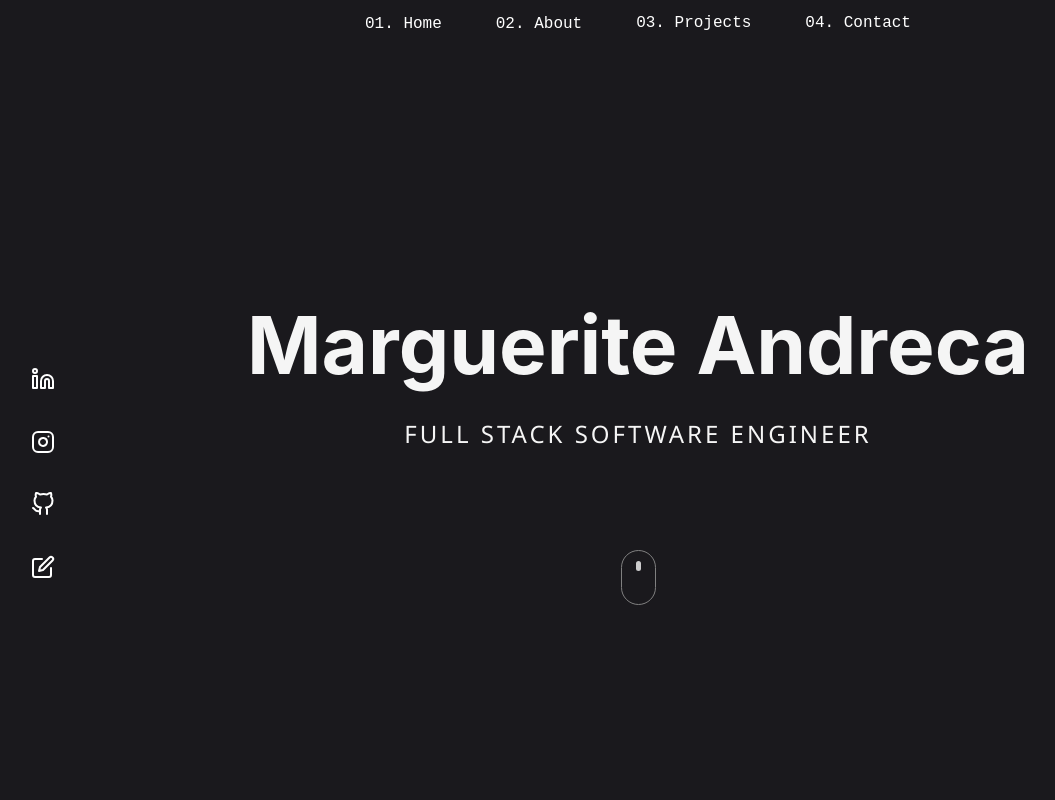
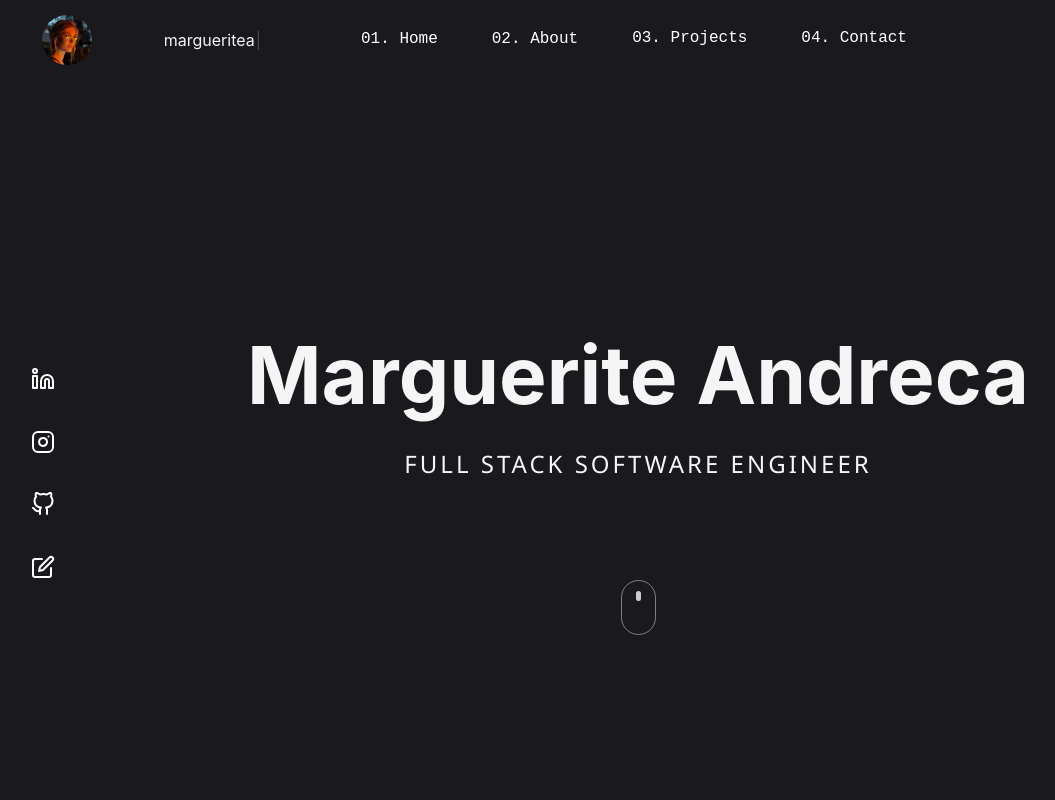
Before and after one commit to margueriteandreca/marguerite-andreca, a Next.js app: page / in a window 1280 px wide. Shown: the top 800 px of the page, without its empty margins (2-1057 px from the left). Built offline with nearby package versions, Linux system fonts and the light colour scheme.

Commit message:
added header and typewriter effect

```diff
--- /dev/null
+++ b/components/Header.js
@@ -0,0 +1,31 @@
+import headerStyles from "../styles/Header.module.css"
+import Image from "next/image";
+import avi from "../images/avi.jpeg";
+
+import Typewriter from 'typewriter-effect';
+
+
+
+
+
+function Header() {
+    return (
+        <div id={headerStyles.outer}>
+            <div id={headerStyles.inner}>
+                <Image src={avi} alt="Photo of Marguerite" height="50" width="50" style={{borderRadius: "50px"}}/>
+
+                <Typewriter
+                    options={{
+                        strings: ["margueriteandreca"],
+                        autoStart: true,
+                        loop: true,
+                        deleteSpeed: 200,
+                    }}
+                    />
+                {/* <div id={headerStyles.name}>margueriteandreca-</div> */}
+            </div>
+        </div>
+    )
+}
+
+export default Header;
--- a/components/NavBar.js
+++ b/components/NavBar.js
@@ -1,3 +1,4 @@
+import Header from "./Header"
 import navStyles from "../styles/Nav.module.css"
 // import Scroll from 'react-scroll'
 // const ScrollLink = Scroll.ScrollLink
@@ -30,6 +31,7 @@ function NavBar() {
 
     return (
         <div id={navStyles.navBar}>
+            <Header />
             <div id={navStyles.menu}>
             <span className={navStyles.links}><div onClick={onClickHome}>01. Home</div></span>
             <span className={navStyles.links}><div onClick={onClickAbout}>02. About</div></span>
--- a/components/sections/Contact.js
+++ b/components/sections/Contact.js
@@ -7,8 +7,8 @@ function Contact() {
         <div id={contactStyles.contactScreen}>
             <div id={contactStyles.center}>
             <h1 id={contactStyles.contactTitle}>Get in touch</h1>
-            <p>I would love to discuss any opportunities ETC</p>
-            <span><a>margueriteandreca@gmail.com</a></span>
+            <p id={contactStyles.mainText}>I am currently open to discussing opporunities in front-end and full-stack development. Feel free to call or shoot me an email, or contact me at any of my socials!</p>
+            <span><a href="mailto:someone@example.com">margueriteandreca@gmail.com</a></span>
             <p>tel: 917 770 5011</p>
             <div id={contactStyles.arrow}>
             <ArrowUp />
--- a/package.json
+++ b/package.json
@@ -16,6 +16,7 @@
     "react": "18.2.0",
     "react-dom": "18.2.0",
     "react-feather": "^2.0.10",
-    "react-scroll": "^1.8.8"
+    "react-scroll": "^1.8.8",
+    "typewriter-effect": "^2.19.0"
   }
 }
--- a/pages/_app.js
+++ b/pages/_app.js
@@ -1,8 +1,15 @@
 import '../styles/globals.css'
+import { Montserrat } from '@next/font/google'
+
+const montserrat = Montserrat({ subsets: ["latin"]})
 
 
 function MyApp({ Component, pageProps }) {
-  return <Component {...pageProps} />
+  return (
+  <main>
+    <Component {...pageProps} />
+    </main>
+  )
 }
 
 export default MyApp
--- a/styles/Contact.module.css
+++ b/styles/Contact.module.css
@@ -13,6 +13,11 @@
     margin: 0px;
     font-size: 5rem;
     /* background-color: blue; */
+}
+
+#mainText {
+  width: 60%;
+  margin-bottom: 50px;
 }
 
 #center {
--- /dev/null
+++ b/styles/Header.module.css
@@ -0,0 +1,22 @@
+#outer {
+    width: 20%;
+    height: 100%;
+    /* background-color: aquamarine; */
+    margin-right: 5%;
+    display: flex;
+    justify-content: center;
+    align-items: center;
+
+}
+
+#inner {
+    width: 90%;
+    display: flex;
+    justify-content: space-between;
+    align-items: center;
+}
+
+#name {
+    font-size: 20px;
+    font-family:system-ui, -apple-system, BlinkMacSystemFont, 'Segoe UI', Roboto, Oxygen, Ubuntu, Cantarell, 'Open Sans', 'Helvetica Neue', sans-serif
+}
--- a/styles/Nav.module.css
+++ b/styles/Nav.module.css
@@ -1,15 +1,16 @@
 #navBar {
     display: flex;
-    justify-content: center;
+    justify-content: flex-start;
     align-items: center;
-    height: 50px;
-    /* background-color: blueviolet; */
+    height: 80px;
+
 }
 
 #menu {
     width: 600px;
     display: flex;
     justify-content: space-evenly;
+    justify-self: center;
 }
 
 
```
Also changed, not shown: 1 other file (tests, documents, lock files or other folders).
